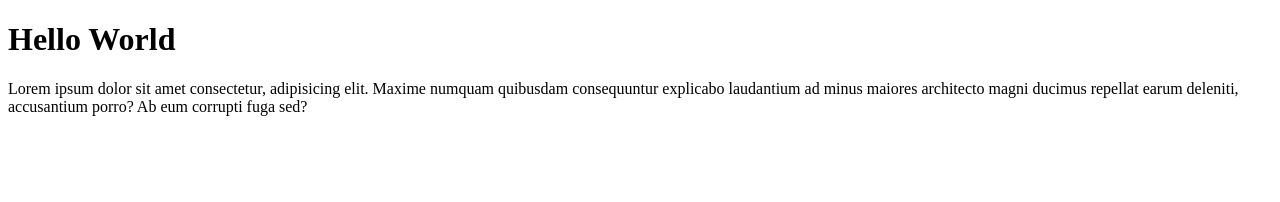
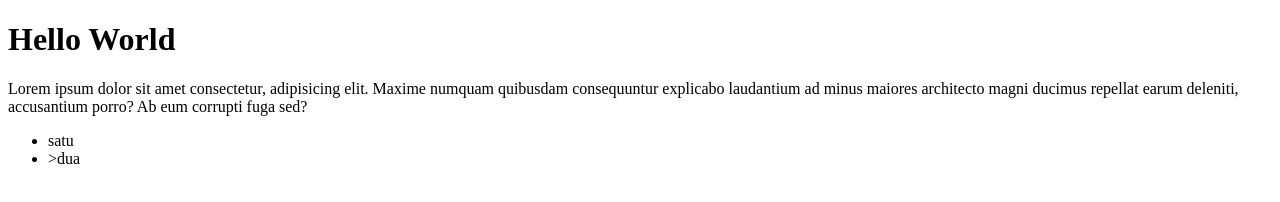
Before and after one commit to Utsmanit/usman-git-test-2, a plain HTML site: page index.html in a window 1280 px wide. Drawn offline with Linux system fonts and the light colour scheme.

Commit message:
menambahkan list

```diff
--- a/index.html
+++ b/index.html
@@ -9,5 +9,9 @@
   <body>
     <h1>Hello World</h1>
     <p>Lorem ipsum dolor sit amet consectetur, adipisicing elit. Maxime numquam quibusdam consequuntur explicabo laudantium ad minus maiores architecto magni ducimus repellat earum deleniti, accusantium porro? Ab eum corrupti fuga sed?</p>
+    <ul>
+      <li>satu</li>
+      <li>>dua</li>
+    </ul>
   </body>
 </html>
```
